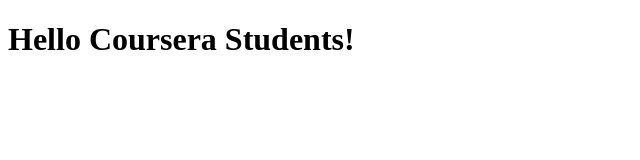
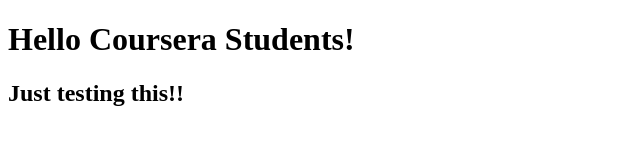
Before and after one commit to axel-lanuza/cousera-course, a plain HTML site: page index.html in a window 1280 px wide. Shown: the whole page, without its empty margins (0-640 px from the left). Drawn offline with Linux system fonts and the light colour scheme.

Commit message:
Second commit

```diff
--- a/index.html
+++ b/index.html
@@ -8,5 +8,8 @@
     <h1>
       Hello Coursera Students!
     </h1>
+    <h2>
+      Just testing this!!
+    </h2>
   </body>
 </html>
```
